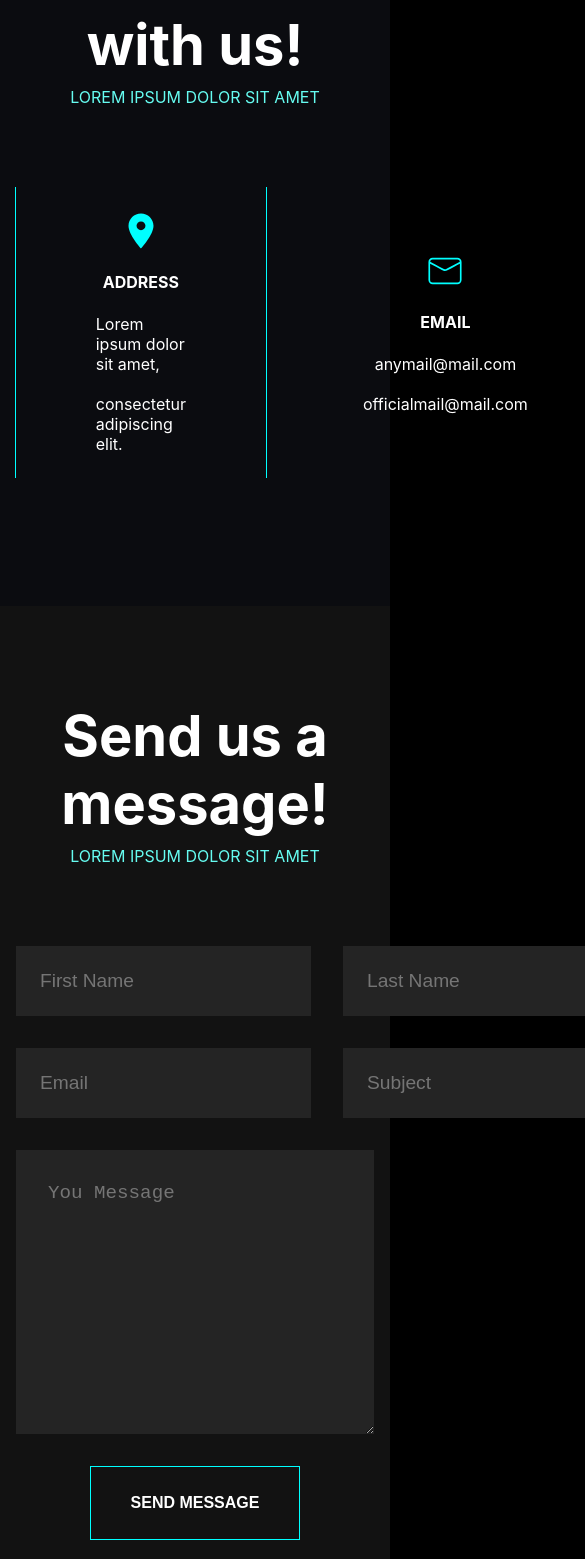
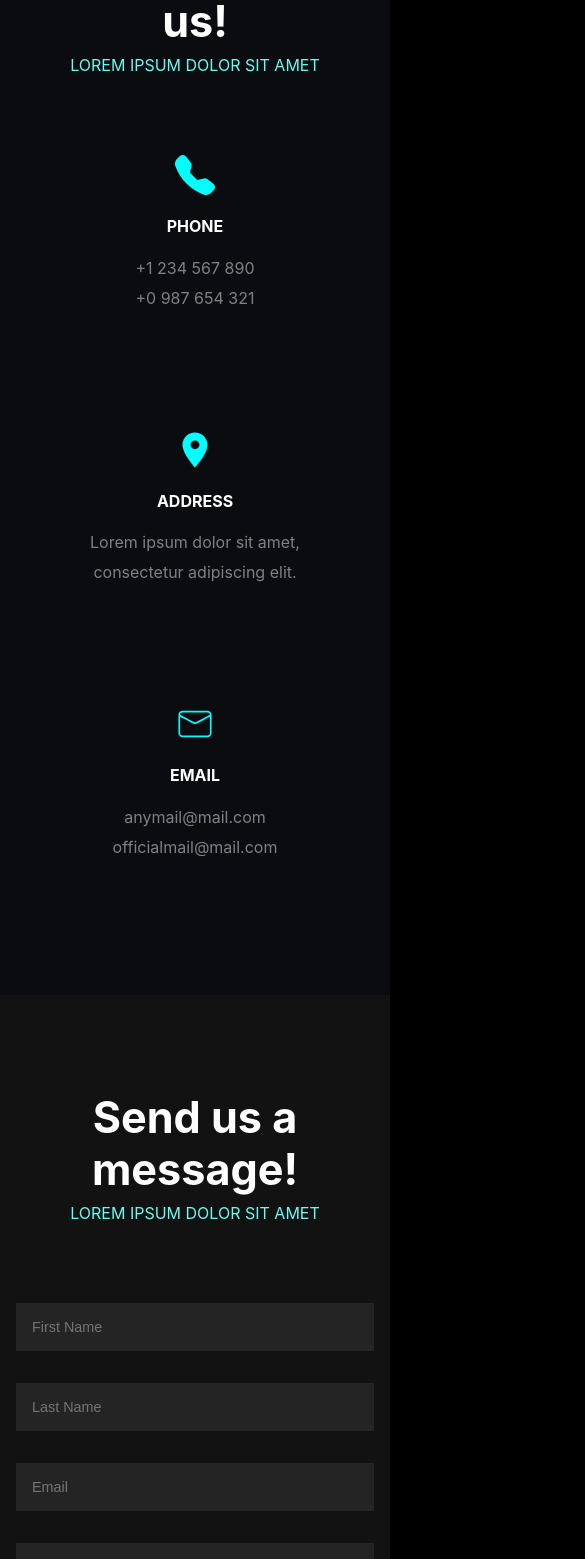
Before and after one commit to TornikeALT/pirus, a React (Create React App) app: page /contact in a window 390 px wide. Shown: the part 436-1995 px from the top of the page, 585 px wide, since content can reach past the window. Built offline with nearby package versions, Linux system fonts and the light colour scheme.

Commit message:
refactored a bit workspage, finished contact section with contact , map and form sections

```diff
--- a/package.json
+++ b/package.json
@@ -4,12 +4,16 @@
   "private": true,
   "dependencies": {
     "@fortawesome/fontawesome-free": "^6.4.2",
+    "@react-google-maps/api": "^2.19.2",
     "@testing-library/jest-dom": "^5.17.0",
     "@testing-library/react": "^13.4.0",
     "@testing-library/user-event": "^13.5.0",
+    "google-maps-react": "^2.0.6",
+    "leaflet": "^1.9.4",
     "react": "^18.2.0",
     "react-dom": "^18.2.0",
     "react-icons": "^4.10.1",
+    "react-leaflet": "^4.2.1",
     "react-router-dom": "^6.14.2",
     "react-scripts": "5.0.1",
     "web-vitals": "^2.1.4"
--- a/src/components/Contact.js
+++ b/src/components/Contact.js
@@ -18,20 +18,20 @@ function Contact() {
                     <div className='contact_info_item'>
                         <BsFillTelephoneFill size={40} color='aqua' />
                         <h4>PHONE</h4>
-                        <span>+1 234 567 890</span><br />
-                        <span>+0 987 654 321</span>
+                        <p>+1 234 567 890</p>
+                        <p>+0 987 654 321</p>
                     </div>
                     <div className='contact_info_item side_borders'>
                         <IoMdPin size={40} color='aqua' />
                         <h4>ADDRESS</h4>
-                        <span>Lorem ipsum dolor sit amet,</span><br />
-                        <span>consectetur adipiscing elit.</span>
+                        <p>Lorem ipsum dolor sit amet,</p>
+                        <p>consectetur adipiscing elit.</p>
                     </div>
                     <div className='contact_info_item'>
                         <CiMail size={40} color='aqua' />
                         <h4>EMAIL</h4>
-                        <span>anymail@mail.com</span><br />
-                        <span>officialmail@mail.com</span>
+                        <p>anymail@mail.com</p>
+                        <p>officialmail@mail.com</p>
                     </div>
                 </div>
             </div>
--- /dev/null
+++ b/src/components/Map.js
@@ -0,0 +1,22 @@
+import '../styles/Map.css'
+
+function Map() {
+    return (
+        <section className='map_section'>
+            <div className="map_container">
+                <iframe
+                    title="Google Map"
+                    width="2500"
+                    height="450"
+                    frameBorder="0"
+                    style={{ border: 0 }}
+                    src="https://www.google.com/maps/embed?pb=!1m18!1m12!1m3!1d14164.261557403775!2d44.83528890648082!3d41.72765671388369!2m3!1f0!2f0!3f0!3m2!1i1024!2i768!4f13.1!3m3!1m2!1s0x40440d56e6ba8b37%3A0x629e02d9672c7678!2z4YOS4YOQ4YOg4YOT4YOU4YOc4YOY4YOQIOGDqOGDlOGDleGDkOGDoOGDk-GDnOGDkOGDq-GDlA!5e0!3m2!1ska!2sge!4v1692608563544!5m2!1ska!2sge"
+                    allowFullScreen
+                ></iframe>
+
+            </div>
+        </section>
+    );
+}
+
+export default Map;
--- a/src/components/MessageForm.js
+++ b/src/components/MessageForm.js
@@ -23,7 +23,7 @@ function MessageForm() {
                         <input type="text" placeholder='Email' />
                         <input type="text" placeholder='Subject' />
                     </div>
-                    <textarea placeholder='You Message' cols="50" rows="10"></textarea>
+                    <textarea placeholder='You Message' cols="30" rows="5"></textarea>
                     <div className='message_form_btn'>
                         <button>SEND MESSAGE</button>
                     </div>
--- a/src/pages/ContactPage.js
+++ b/src/pages/ContactPage.js
@@ -1,11 +1,12 @@
 import Contact from "../components/Contact";
 import MessageForm from "../components/MessageForm";
+import Map from "../components/Map";
 
 function ContactPage() {
     return (<>
         <Contact />
         <MessageForm />
-
+        <Map />
     </>)
 }
 
--- a/src/pages/WorksPage.js
+++ b/src/pages/WorksPage.js
@@ -1,54 +1,50 @@
-import { useState } from "react";
+import React, { useState } from "react";
 import { OUR_WORKS_DATA } from "../data/ourWorksData";
 import '../styles/WorksPage.css'
 import useIntersectionObserver from "../hooks/useIntersectionObserver";
+
 function WorksPage() {
-    const [category, setCategory] = useState('all')
-    const { animate, currentRef } = useIntersectionObserver(0.2)
+    const { animate, currentRef } = useIntersectionObserver(0.2);
+    const [category, setCategory] = useState('all');
 
     const handleCategoryClick = (clicked) => {
-        setCategory(clicked)
+        setCategory(clicked);
     }
 
+    const filteredWorks = category === 'all' ? OUR_WORKS_DATA : OUR_WORKS_DATA.filter(work => work.category === category);
+
     return (
-        <section className="worksPageSection" >
+        <section className="worksPageSection">
             <div className="works_page_wrapper" ref={currentRef}>
-                <div className={`works_title ${animate ? 'animate_news ' : ''}`} style={{ opacity: animate ? 1 : 0 }}>
+                <div className={`works_title ${animate ? 'animate_news' : ''}`} style={{ opacity: animate ? 1 : 0 }}>
                     <h2>Our Works.</h2>
                     <p>SEE ALL OUR WORKS</p>
                 </div>
                 <div className="workpage_nav">
                     <ul style={{ display: 'flex', gap: '1rem' }}>
-                        <li className={`${category === 'all' ? 'works_active' : ''}`}>
-                            <a onClick={() => handleCategoryClick('all')}>ALL</a>
-                        </li>
-                        <li className={`${category === 'photography' ? 'works_active' : ''}`}>
-                            <a onClick={() => handleCategoryClick('photography')}>PHOTOGRAPHY</a>
-                        </li>
-                        <li className={`${category === 'architecture' ? 'works_active' : ''}`}>
-                            <a onClick={() => { handleCategoryClick('architecture') }}> ARCHITECTURE</a>
-                        </li>
-                        <li className={`${category === 'design' ? 'works_active' : ''}`}>
-                            <a onClick={() => { handleCategoryClick('design') }}> DESIGN</a>
-                        </li>
+                        {['all', 'photography', 'architecture', 'design'].map(cat => (
+                            <li
+                                key={cat}
+                                className={category === cat ? 'works_active' : ''}
+                                onClick={() => handleCategoryClick(cat)}
+                            >
+                                {cat.toUpperCase()}
+                            </li>
+                        ))}
                     </ul>
                 </div>
                 <div className="works_card_wrapper">
-                    {OUR_WORKS_DATA.map((element) => {
-                        if (category === 'all' || element.category === category) {
-                            return (<div key={element.id} className="works_card">
-                                <div className="overlay">
-                                    <p>{element.title}</p>
-                                </div>
-                                <img src={element.img} alt={element.title} />
-                            </div>)
-                        }
-                    })
-                    }
+                    {filteredWorks.map(element => (
+                        <div key={element.id} className="works_card">
+                            <div className="overlay">
+                                <p>{element.title}</p>
+                            </div>
+                            <img src={element.img} alt={element.title} />
+                        </div>
+                    ))}
                 </div>
             </div>
         </section>
-
     )
 }
 
--- a/src/styles/Contact.css
+++ b/src/styles/Contact.css
@@ -41,3 +41,32 @@
     font-size: 1rem;
     color: #66fcf1;
 }
+
+.contact_info_item p {
+    padding-bottom: 10px;
+    color: gray;
+}
+
+@media only screen and (max-width:864px) {
+    .side_borders {
+        padding: 1rem 2.5rem;
+    }
+}
+
+@media only screen and (max-width:768px) {
+    .side_borders {
+        padding: 1rem 2rem;
+    }
+
+    .contact_info {
+        flex-direction: column;
+    }
+
+    .side_borders {
+        border: none;
+    }
+
+    .contacts_title h2 {
+        font-size: 2.7rem;
+    }
+}
--- a/src/styles/Footer.css
+++ b/src/styles/Footer.css
@@ -99,11 +99,12 @@
 
 .footer_line_box {
     display: flex;
+    margin-top: 2rem;
 }
 
 .footer_horizontal_line {
-    border-bottom: 3px solid #66fcf1;
-    width: 100px;
+    border-bottom: 1px solid #66fcf1;
+    width: 60px;
 }
 
 
--- /dev/null
+++ b/src/styles/Map.css
@@ -0,0 +1,46 @@
+/* Apply basic styles to your map container */
+.map_section {
+    padding: 8rem 1rem;
+    background-color: #0b0c10;
+
+}
+
+.map_container {
+    position: relative;
+    width: 100%;
+    padding-bottom: 20%;
+    /* 75% is an example aspect ratio; adjust as needed */
+    filter: grayscale(100%);
+    transition: ease-in-out 0.3s;
+}
+
+.map_container:hover {
+    filter: grayscale(0%)
+}
+
+.map_container iframe {
+    position: absolute;
+    top: 0;
+    left: 0;
+    width: 100%;
+    height: 100%;
+}
+
+/* MEDIA QUERIES */
+@media only screen and (max-width:1550px) {
+    .map_container {
+        padding-bottom: 30%;
+    }
+}
+
+@media only screen and (max-width:1024px) {
+    .map_container {
+        padding-bottom: 40%;
+    }
+}
+
+@media only screen and (max-width:768px) {
+    .map_container {
+        padding-bottom: 50%;
+    }
+}
--- a/src/styles/MessageForm.css
+++ b/src/styles/MessageForm.css
@@ -60,3 +60,25 @@ textarea:focus {
     outline: none;
     border: none;
 }
+
+/* MEDIA QUERIES */
+@media only screen and (max-width:768px) {
+    .form_inputs {
+        grid-template-columns: 1fr;
+    }
+
+    .form_inputs input {
+        font-size: 0.9rem;
+        padding: 1rem 0 1rem 1rem;
+    }
+
+    textarea {
+        font-size: 0.9rem;
+    }
+}
+
+@media only screen and (max-width:768px) {
+    .message_form_btn button {
+        padding: 1rem 2rem;
+    }
+}
--- a/src/styles/WorksPage.css
+++ b/src/styles/WorksPage.css
@@ -32,7 +32,7 @@
     align-items: center;
 }
 
-.workpage_nav li a:hover {
+.workpage_nav li:hover {
     cursor: pointer;
 }
 
```
Also changed, not shown: 1 other file (tests, documents, lock files or other folders).
